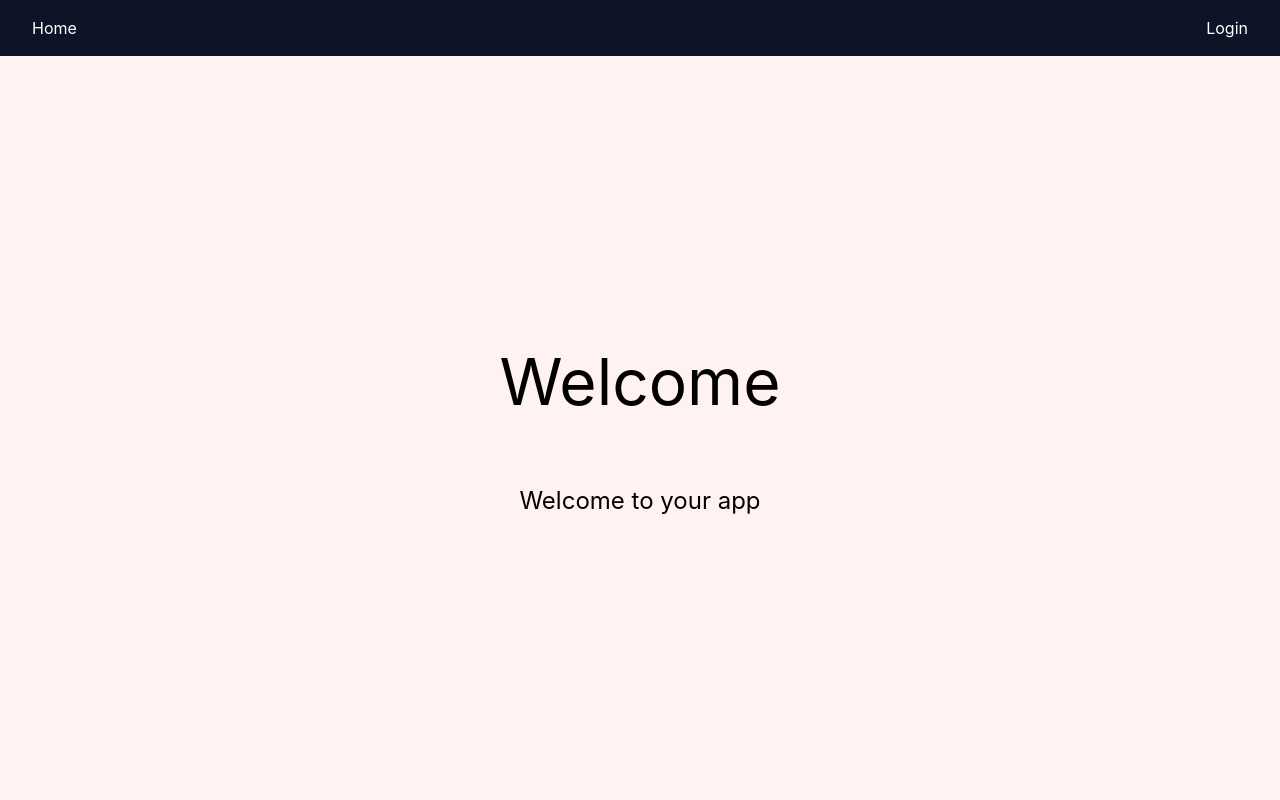
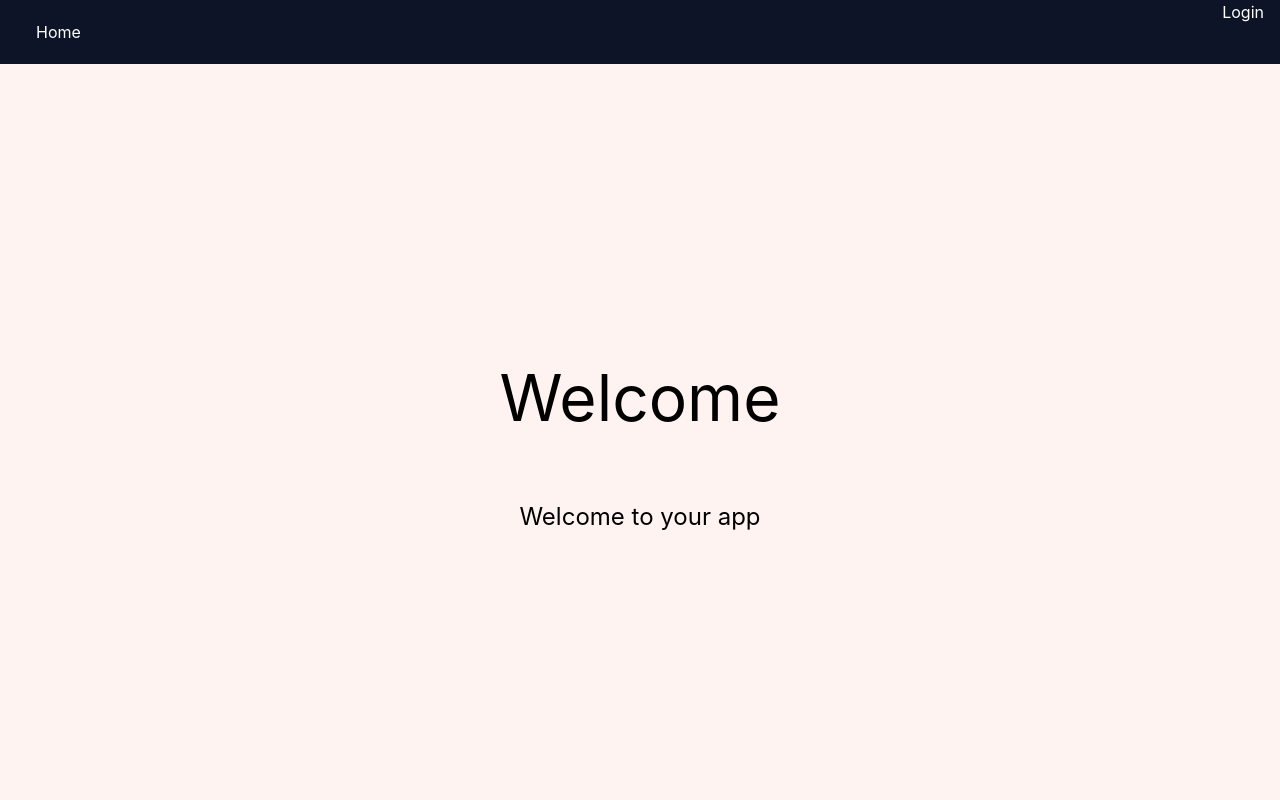
Before and after one commit to mattwendzina/mw-lists-app, a Next.js app: page / in a window 1280 px wide. Shown: the top 800 px of the page. Built offline with nearby package versions, Linux system fonts and the light colour scheme; no server answers.

Commit message:
Add functionality to set and display page titles

```diff
--- a/components/Layout/Layout.js
+++ b/components/Layout/Layout.js
@@ -1,8 +1,38 @@
+import { useState, useEffect, useContext } from "react";
+import { useRouter } from "next/router";
 import Navbar from "./Navbar/Navbar";
 import Footer from "./Footer/Footer";
 
+import ListsContext from "../../store/lists-context.js";
+
 const Layout = ({ componentName, children }) => {
+  const router = useRouter();
+  const [title, setTitle] = useState("");
   const baseClasses = "min-h-screen px-16 flex items-center flex-col";
+  const { selectedList } = useContext(ListsContext);
+
+  const selectedListTitle = () => {
+    switch (router.pathname) {
+      case "/createList":
+        return setTitle("Create List");
+      case "/lists":
+        return setTitle("Lists");
+      case "/profile":
+        return setTitle("Profile");
+      case "/login":
+        return setTitle("Sign In");
+      default:
+        return setTitle("");
+    }
+  };
+
+  useEffect(() => {
+    if (router.query.title && selectedList?.title) {
+      setTitle(selectedList.title);
+      return;
+    }
+    selectedListTitle();
+  }, [router.query.title, router.pathname, selectedList]);
 
   let additionalClasses;
   if (componentName === "Profile" || componentName === "Home") {
@@ -14,10 +44,10 @@ const Layout = ({ componentName, children }) => {
   const combinedClasses = `${baseClasses} ${additionalClasses}`;
 
   return (
-    <div className="mt-16">
-      <Navbar />
+    <div className="mt-20">
+      <Navbar selectedListTitle={title} />
       <main className={combinedClasses}>{children}</main>
-      <Footer />
+      <Footer />)
     </div>
   );
 };
--- a/components/Layout/Navbar/Navbar.js
+++ b/components/Layout/Navbar/Navbar.js
@@ -1,21 +1,25 @@
+import PropTypes from "prop-types";
 import Link from "next/link";
 import { useSession, signOut } from "next-auth/react";
 
-const Navbar = () => {
+const Navbar = ({ selectedListTitle }) => {
   const { data: session, status } = useSession();
 
   const liClasses =
     "py-0 px-4 transition ease duration-200 hover:text-honey-yellow";
 
   return (
-    <ul className="flex bg-oxford-blue p-4 text-white justify-between fixed top-0 left-0 w-full">
+    <ul className="flex bg-oxford-blue text-white justify-between fixed top-0 left-0 w-full">
       <Link href="/">
-        <a className="m-0">
+        <a className="m-0 basis-1/4 text-left p-5">
           <li className={liClasses}>Home</li>
         </a>
       </Link>
+      <h2 className="text-xl p-5 leading-none flex items-center">
+        {selectedListTitle && selectedListTitle}
+      </h2>
       {status === "authenticated" ? (
-        <div className="flex">
+        <div className="flex basis-1/4 justify-end p-5">
           <Link href="/lists">
             <a>
               <li className={liClasses}>Lists</li>
@@ -43,7 +47,7 @@ const Navbar = () => {
         </div>
       ) : (
         <Link href="/login">
-          <a>
+          <a className="basis-1/4 text-right">
             <li className={liClasses}>Login</li>
           </a>
         </Link>
@@ -52,4 +56,8 @@ const Navbar = () => {
   );
 };
 
+Navbar.propTypes = {
+  selectedList: PropTypes.string,
+};
+
 export default Navbar;
--- a/pages/lists/[title].js
+++ b/pages/lists/[title].js
@@ -8,20 +8,23 @@ import { getAllLists } from "../../lib/utils";
 import SelectedList from "../../components/Lists/SelectedList";
 
 const List = () => {
-  const [list, setList] = useState();
+  const [list, setCurrentList] = useState();
   const router = useRouter();
   const query = router.query.title;
-  const { allLists } = useContext(ListsContext);
+  const { lists, setLists, setSelectedList } = useContext(ListsContext);
 
   const fetchLists = async (query) => {
     const list = await getAllLists(query);
-    setList(list);
+    setCurrentList(list);
+    setSelectedList(list);
+    setLists(list);
   };
 
   useEffect(() => {
-    const selectedList = allLists.find((list) => list._id === query);
+    const selectedList = lists.find((list) => list._id === query);
     if (selectedList) {
-      setList(selectedList);
+      setCurrentList(selectedList);
+      setSelectedList(selectedList);
       return;
     }
     if (query && !selectedList) {
@@ -33,12 +36,7 @@ const List = () => {
     return <p> Loading list...</p>;
   }
 
-  return (
-    <>
-      <h2 className="text-2xl p-2 text-center">{list.title}</h2>
-      <SelectedList selectedList={list} />
-    </>
-  );
+  return <SelectedList selectedList={list} />;
 };
 
 export default List;
--- a/pages/lists/index.js
+++ b/pages/lists/index.js
@@ -30,7 +30,6 @@ const Lists = () => {
 
   return (
     <div>
-      <h2 className="text-2xl p-2 text-center">Your Lists</h2>
       <AllLists lists={allLists} />
     </div>
   );
--- a/store/lists-context.js
+++ b/store/lists-context.js
@@ -1,17 +1,25 @@
 import { createContext, useState } from "react";
+import Lists from "../pages/lists";
 
 const ListsContext = createContext({
-  allList: [],
+  lists: [],
+  selectedList: null,
+  setLists: (lists) => {},
+  setSelectedLists: (list) => {},
 });
 
 export const ListsContextProvider = (props) => {
   const [lists, setLists] = useState([]);
+  const [selectedList, setSelectedList] = useState();
 
   const setListsHandler = (lists) => setLists(lists);
+  const setSelectedListHandler = (list) => setSelectedList(list);
 
   const context = {
-    allLists: lists,
+    lists: lists,
+    selectedList: selectedList,
     setLists: setListsHandler,
+    setSelectedList: setSelectedListHandler,
   };
 
   return (
```
